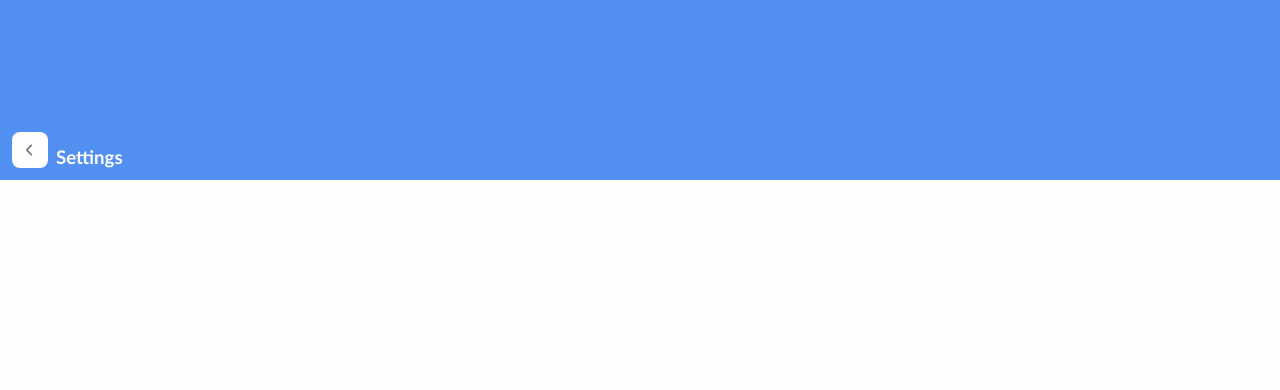
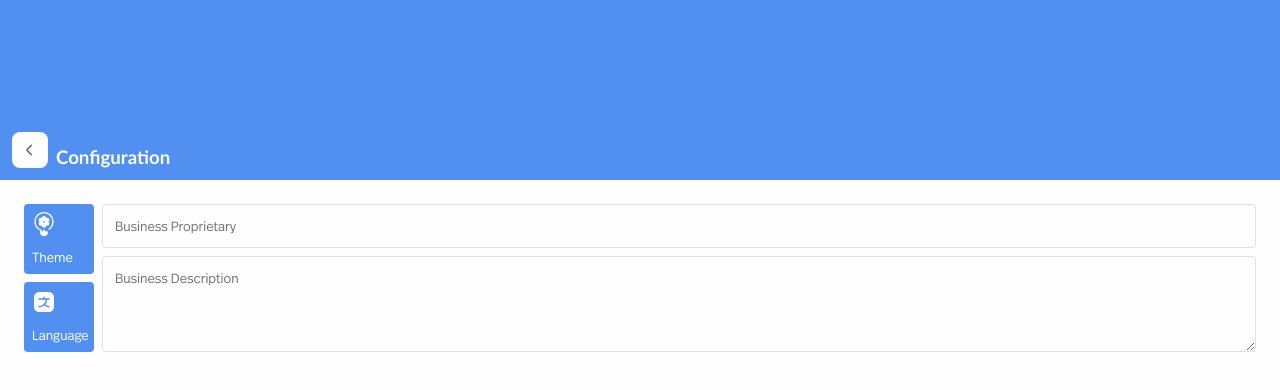
Before and after one commit to LucasSnSouza/Transport, a Vue app: page /configuration in a window 1280 px wide. Shown: the top 390 px of the page. Built offline with nearby package versions, Linux system fonts and the light colour scheme.

Commit message:
fix / ttt

```diff
--- a/src/components/Input/Text.vue
+++ b/src/components/Input/Text.vue
@@ -54,8 +54,6 @@ export default{
 
 .input-text-basic-wrapper{
 
-    height: 120px;
-
     textarea{
         width: 100%;
         height: 100%;
--- a/src/router/index.js
+++ b/src/router/index.js
@@ -21,7 +21,7 @@ const router = createRouter({
       path: '/configuration',
       name: 'Configuration',
       component: ConfigurationView,
-      meta: { title: 'Settings', goback: true}
+      meta: { title: 'Configuration', goback: true}
     },
     {
       path: '/foundation',
--- a/src/views/ConfigurationView.vue
+++ b/src/views/ConfigurationView.vue
@@ -2,7 +2,52 @@
 
     <div class="configuration-view-wrapper w-full h-full p-xlg flex flex-column gap-xlg bg-color-brand-one">
 
+        <div class="flex gap-md">
 
+            <div class="themed-buttons flex flex-column gap-md">
+                <ButtonBasic
+                    class="w-half aspect-ratio p-md bg-color-brand-three rounded-sm flex flex-column justify-between color-brand-one"
+                    @click="setTheme()"
+                >
+                    <MiscIcon
+                        icon="theme-icon"
+                        :size="[24,24]"
+                    />
+                    <p>Theme</p>
+                </ButtonBasic>
+                <ButtonBasic
+                    class="w-half aspect-ratio p-md bg-color-brand-three rounded-sm flex flex-column justify-between color-brand-one"
+                    @click="setTheme()"
+                >
+                    <MiscIcon
+                        icon="language-icon"
+                        :size="[24,24]"
+                    />
+                    <p>Language</p>
+                </ButtonBasic>
+            </div>
+
+            <div class="flex flex-column gap-md w-full">
+
+                <InputBasic
+                    v-model="form['name']"
+                    class="ghost rounded-sm color-brand-five"
+                    input-class="p-lg font-sm color-brand-two"
+                    :placeholder="'Business Proprietary'"
+                    :value="form['name']"
+                />
+
+                <InputText
+                    v-model="form['description']"
+                    class="ghost rounded-sm color-brand-five h-full"
+                    input-class="p-lg font-sm color-brand-two"
+                    :placeholder="'Business Description'"
+                    :value="form['description']"
+                />
+
+            </div>
+
+        </div>
 
     </div>
 
@@ -20,6 +65,7 @@ import * as Misc from "@/components/Misc"
 export default{
     data(){
         return{
+            form: {},
             business: useManagerStore().getBusiness,
             companies: useManagerStore().getCompanies,
         }
@@ -30,8 +76,15 @@ export default{
         ...Misc,
     },
     methods: {
+        setTheme(){
+
+        },
+        setLanguage(){
+
+        }
     },
     created(){
+
     }
 }
 
@@ -39,5 +92,11 @@ export default{
 
 <style lang="scss">
 
+.themed-buttons{
+    button{
+        width: 70px;
+    }
+}
+
 
 </style>
--- a/src/views/OperationsView.vue
+++ b/src/views/OperationsView.vue
@@ -16,11 +16,11 @@
             </div>
             <div class="w-full">
                 <h1 class="font-sm">expected</h1>
-                <p class="font-sm color-brand-three">$ {{ 0 }}</p>
+                <p class="font-sm color-brand-three">$ {{ $money(0) }}</p>
             </div>
             <div class="w-full">
                 <h1 class="font-sm">balance</h1>
-                <p class="font-sm color-brand-three">$ {{ 0 }}</p>
+                <p class="font-sm color-brand-three">$ {{ $money(0) }}</p>
             </div>
         </div>
 
```
Also changed, not shown: public/svg/language-icon.svg (added), public/svg/theme-icon.svg (added).
